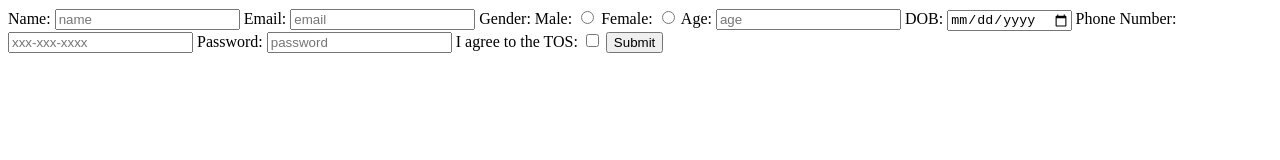
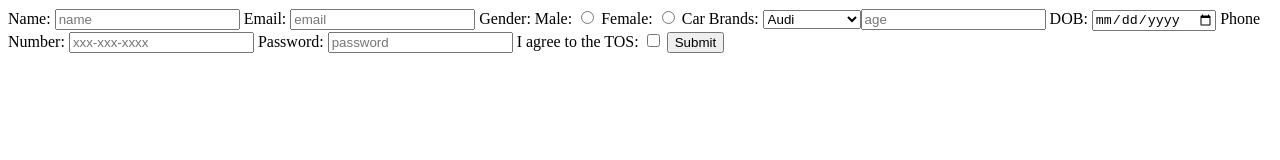
Before and after one commit to acciojob/signup-form-car-ViswajitReddy, a website: page main.html in a window 1280 px wide. Drawn offline with Linux system fonts and the light colour scheme.

Commit message:
created a submission

```diff
--- a/main.html
+++ b/main.html
@@ -11,15 +11,19 @@
 	<form method="post">
 		<label for ="name">Name:</label>
 		<input type="text" id="name" name="name" placeholder="name" required>
-
 		<label for ="email">Email:</label>
 		<input type ="email" id="email" name="email" placeholder="email" required>
-
 		<label>Gender:</label>
 		<label for ="gender_m">Male:</label>
 		<input type ="radio" id="gender_m" name="gender" required>
 		<label for ="gender_f">Female:</label>
 		<input type ="radio" id="gender_f" name="gender" required>
+
+		<label for="cars">Car Brands:</label>
+		<select name="car" id="cars" required>
+			<option value="Audi">Audi</option>
+			<option value="BMW">BMW</option>
+			<option value="Wolkswagan">Wolkswagan</option>
 
 		<label for ="age">Age:</label>
 		<input type ="number" id="age" name="age" placeholder="age" required>
```
